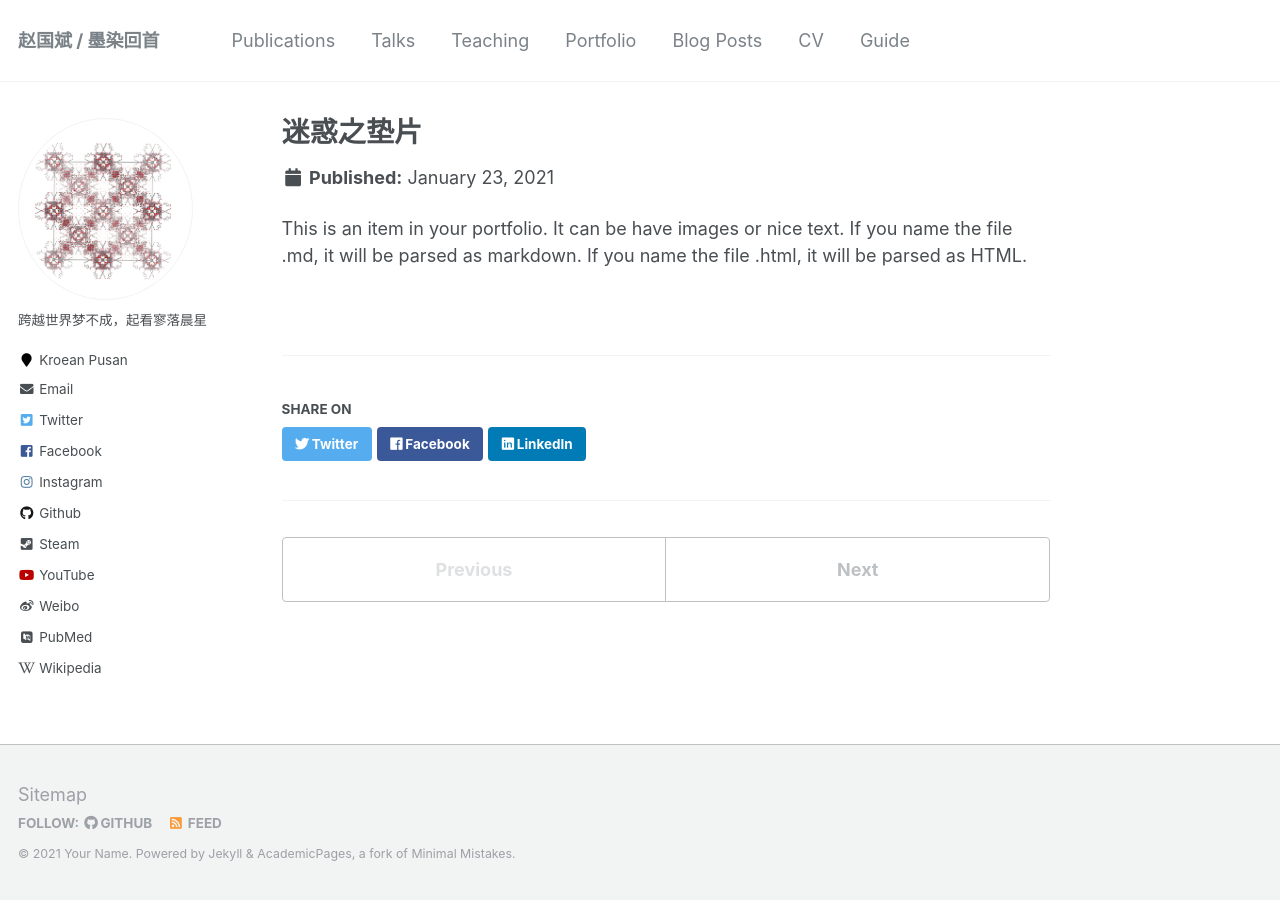
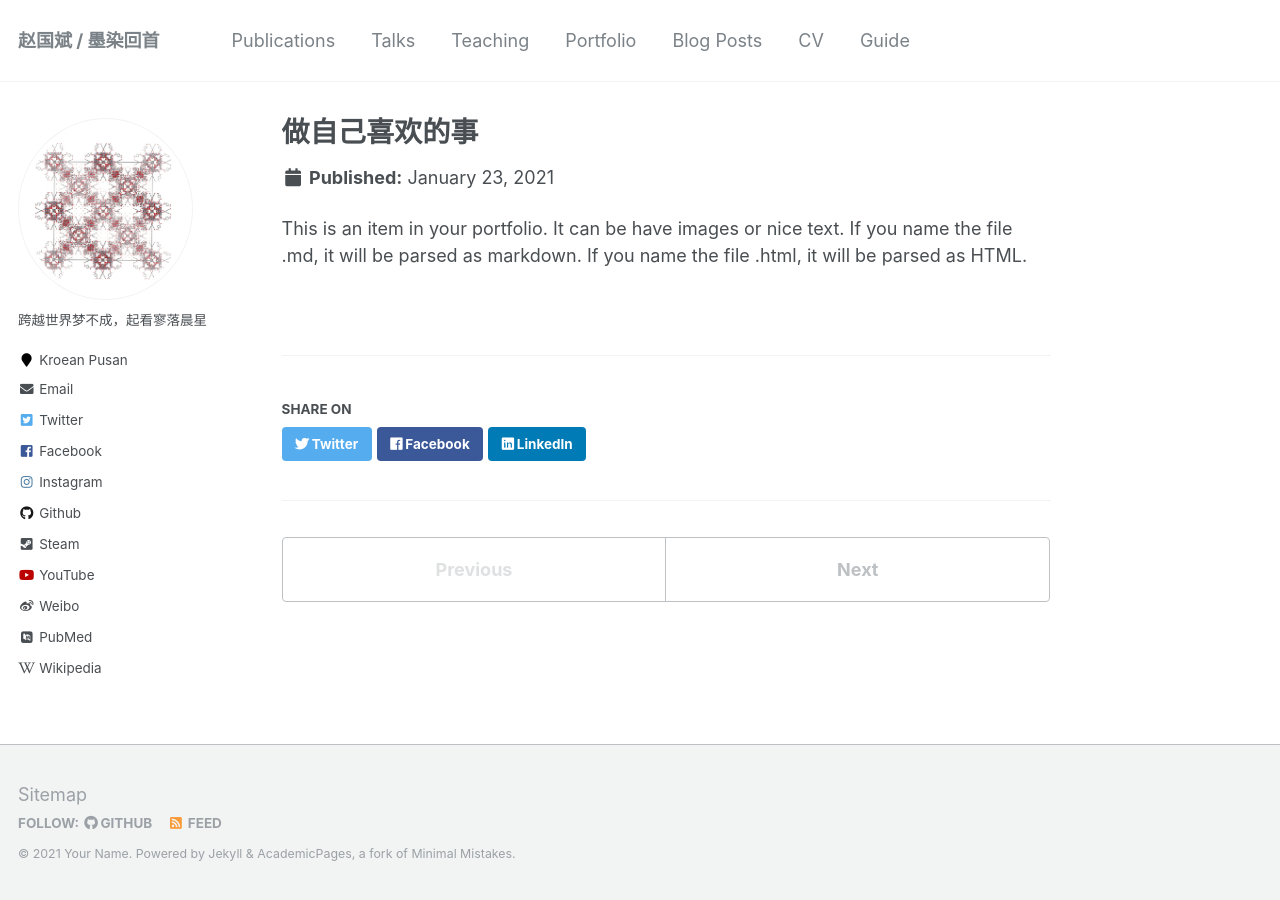
Before and after one commit to sxm13/ZGBshenxiaomoCV.github.io, a Jekyll site: the page built from _portfolio/portfolio-1.md, in a window 1280 px wide. Built offline with Jekyll 4.4.1, drawn with Linux system fonts in a browser that asks for light colours; some web fonts are replaced.

Commit message:
Update portfolio-1.md

```diff
--- a/_portfolio/portfolio-1.md
+++ b/_portfolio/portfolio-1.md
@@ -1,6 +1,6 @@
 ---
-title: "迷惑之垫片"
-excerpt: "合成MOFs，垫片失踪，十分迷惑<br/><img src='/images/dianpian.png'>"
+title: "做自己喜欢的事"
+excerpt: "<br/><img src='/images/dianpian.png'>"
 collection: portfolio
 ---
 
```
